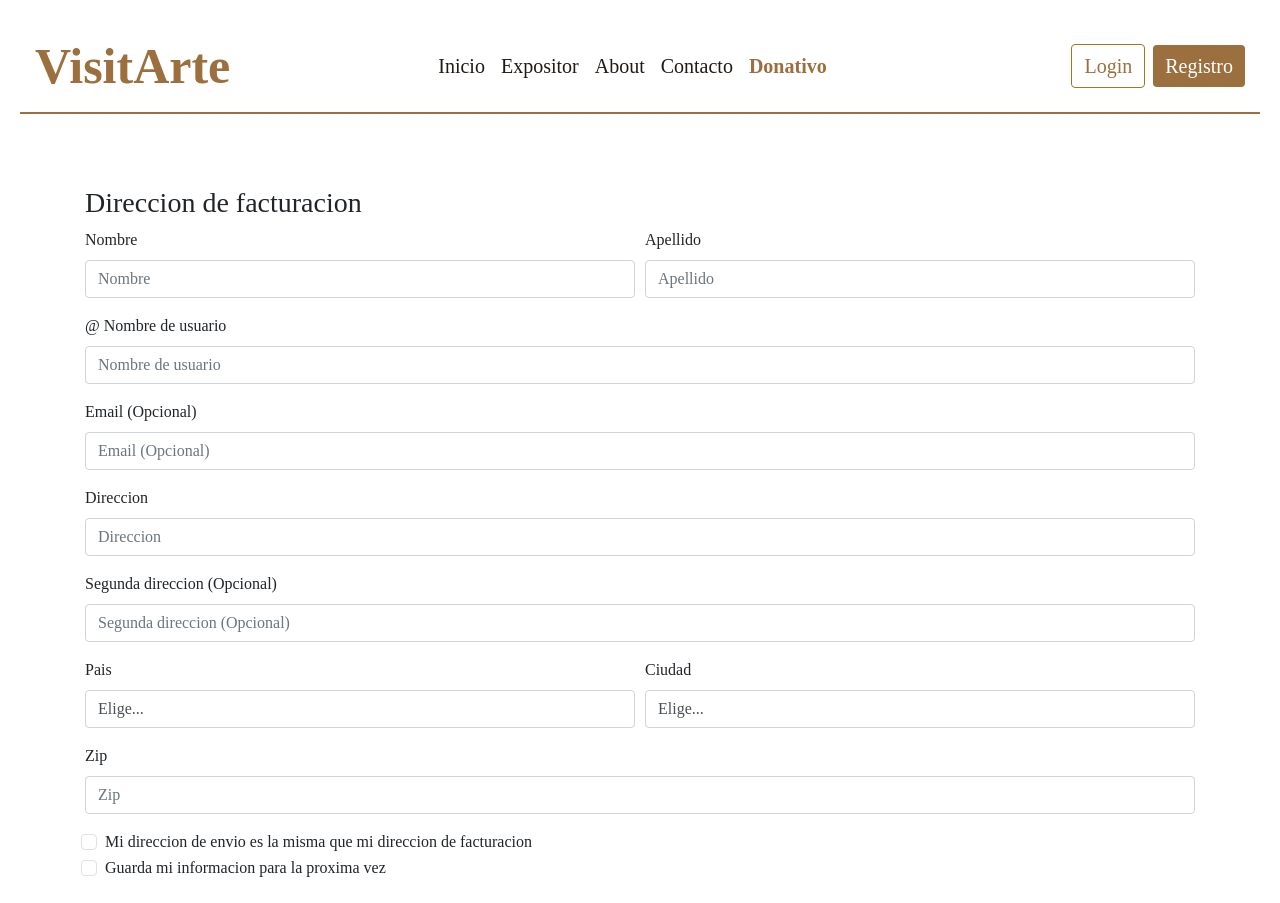
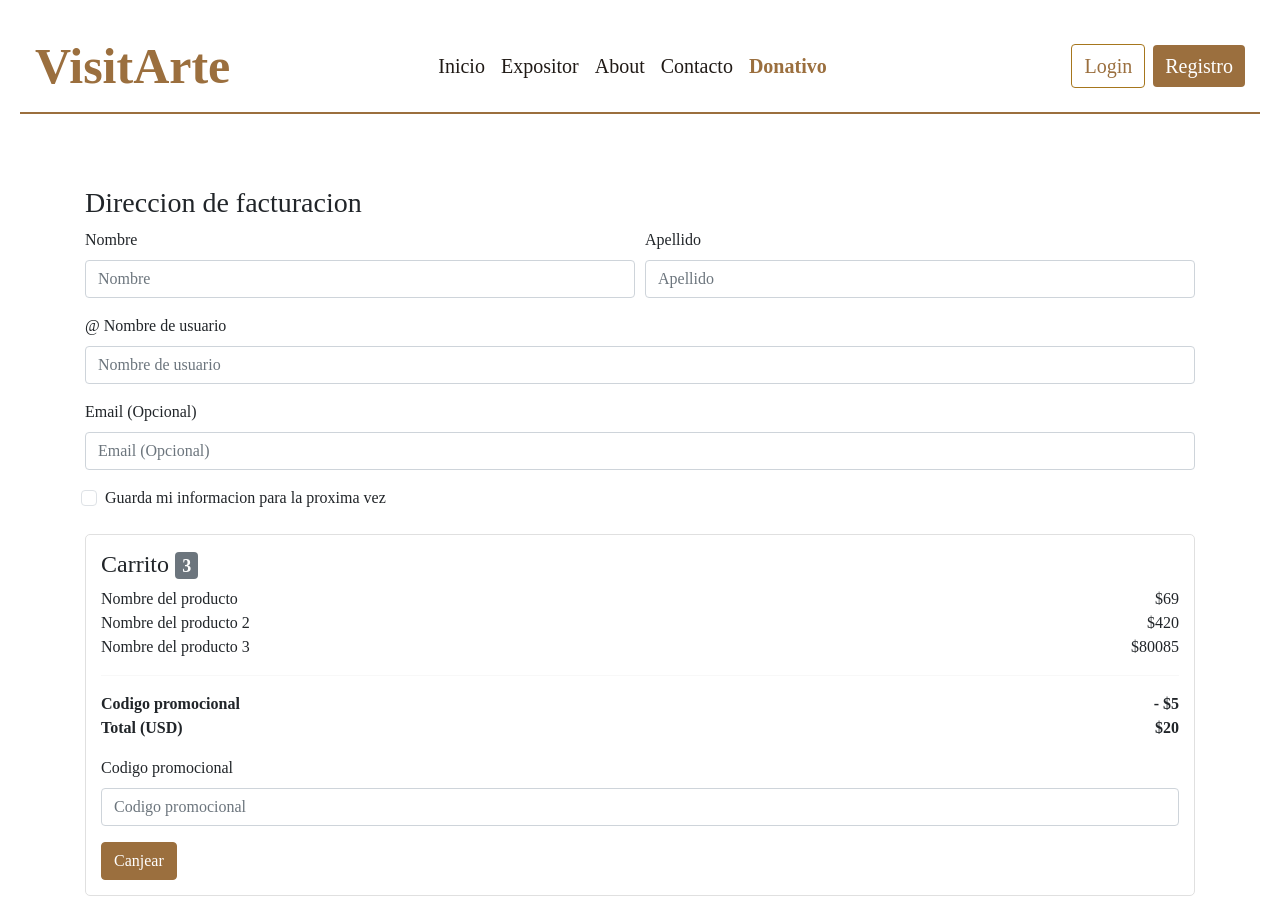
Before and after one commit to villamario7/Museo-Angular, an Angular app in the folder museo-angular/: page /pago in a window 1280 px wide. Shown: the top 903 px of the page. Built offline with nearby package versions, Linux system fonts and the light colour scheme.

Commit message:
proteccion de datos

```diff
--- a/museo-angular/src/app/pages/pago/pago.component.html
+++ b/museo-angular/src/app/pages/pago/pago.component.html
@@ -34,40 +34,6 @@
             <div class="form-group">
                 <label for="email"> Email (Opcional) </label>
                 <input type="email" class="form-control" id="email" placeholder="Email (Opcional)">
-            </div>
-            <div class="form-group">
-                <label for="address"> Direccion </label>
-                <input type="text" class="form-control" id="address" placeholder="Direccion">
-            </div>
-            <div class="form-group">
-                <label for="address2"> Segunda direccion (Opcional) </label>
-                <input type="text" class="form-control" id="address2" placeholder="Segunda direccion (Opcional)">
-            </div>
-            <div class="form-row">
-                <div class="form-group col-md-6">
-                    <label for="country"> Pais </label>
-                    <select id="country" class="form-control">
-                        <option selected> Elige... </option>
-                        <option> Cuba </option>
-                        <option> Turquia </option>
-                    </select>
-                </div>
-                <div class="form-group col-md-6">
-                    <label for="state"> Ciudad </label>
-                    <select id="state" class="form-control">
-                        <option selected> Elige... </option>
-                        <option> Valencia </option>
-                        <option> Malaga </option>
-                    </select>
-                </div>
-            </div>
-            <div class="form-group">
-                <label for="zip">Zip</label>
-                <input type="text" class="form-control" id="zip" placeholder="Zip">
-            </div>
-            <div class="form-check">
-                <input type="checkbox" class="form-check-input" id="sameAddress">
-                <label class="form-check-label" for="sameAddress"> Mi direccion de envio es la misma que mi direccion de facturacion </label>
             </div>
             <div class="form-check">
                 <input type="checkbox" class="form-check-input" id="saveInfo">
--- a/museo-angular/src/app/pages/register/register.component.html
+++ b/museo-angular/src/app/pages/register/register.component.html
@@ -19,24 +19,6 @@
         <div class="invalid-feedback">Please choose a username.</div>
       </div>
     </div>
-    <div class="col-md-6 mb-3">
-      <label for="validationCustom03" class="form-label">City</label>
-      <input type="text" class="form-control" id="validationCustom03" required>
-      <div class="invalid-feedback">Please provide a valid city.</div>
-    </div>
-    <div class="col-md-3 mb-3">
-      <label for="validationCustom04" class="form-label">State</label>
-      <select class="form-select" id="validationCustom04" required>
-        <option selected disabled value="">Choose...</option>
-        <option>...</option>
-      </select>
-      <div class="invalid-feedback">Please select a valid state.</div>
-    </div>
-    <div class="col-md-3 mb-3">
-      <label for="validationCustom05" class="form-label">Zip</label>
-      <input type="text" class="form-control" id="validationCustom05" required>
-      <div class="invalid-feedback">Please provide a valid zip.</div>
-    </div>
     <div class="col-12 mb-3">
       <div class="form-check">
         <input class="form-check-input" type="checkbox" value="" id="invalidCheck" required>
```
